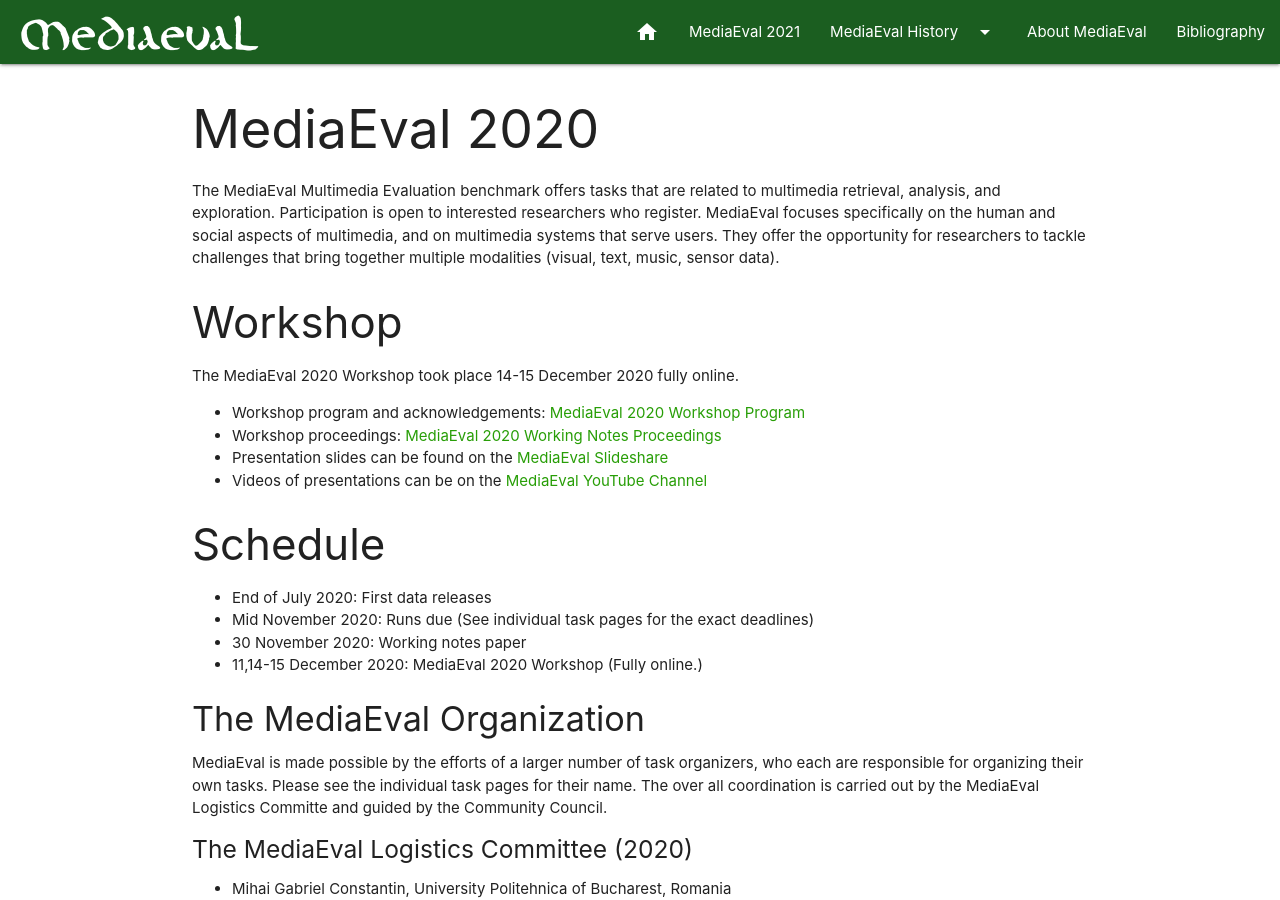
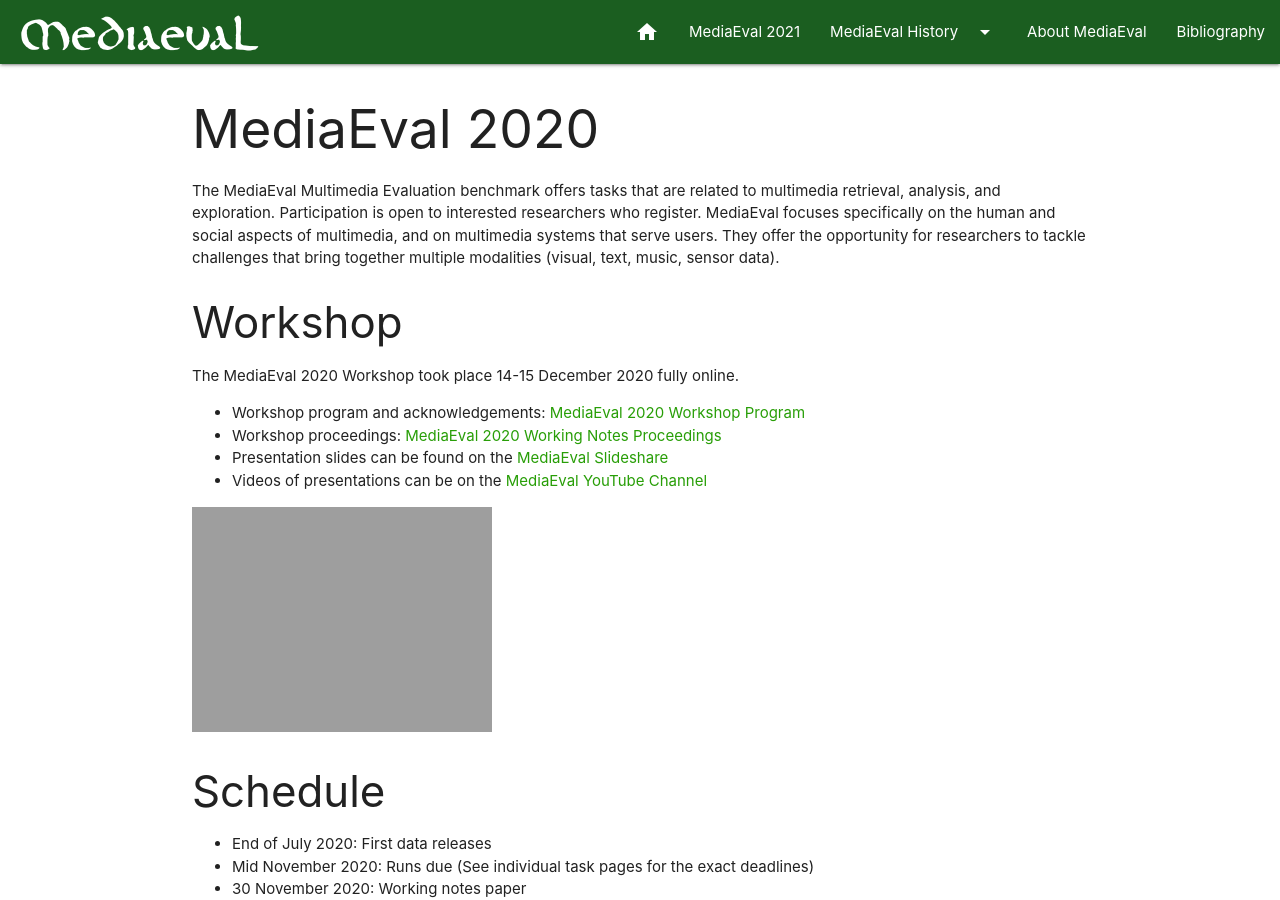
Before and after one commit to multimediaeval/multimediaeval.github.io, a Jekyll site: the page built from _editions/2020.md, in a window 1280 px wide and 900 px high. Built offline with Jekyll 4.4.1, drawn with Linux system fonts in a browser that asks for light colours.

Commit message:
Update 2020.md

```diff
--- a/_editions/2020.md
+++ b/_editions/2020.md
@@ -18,6 +18,8 @@
 * Workshop proceedings: [MediaEval 2020 Working Notes Proceedings](http://ceur-ws.org/Vol-2882)
 * Presentation slides can be found on the [MediaEval Slideshare](https://www.slideshare.net/multimediaeval/presentations)
 * Videos of presentations can be on the [MediaEval YouTube Channel](https://www.youtube.com/channel/UCc-1NW1Uo2o_zI4F81iyTcw/videos)
+
+<img src="https://multimediaeval.github.io/editions/2020/docs/MediaEval2020GroupPhoto.png" width="300"/>
 
 <!---
 * Workshop registration: [MediaEval 2020 Workshop Registration Form](https://forms.gle/ZbXsMSzRTc2xcphB6)
```
